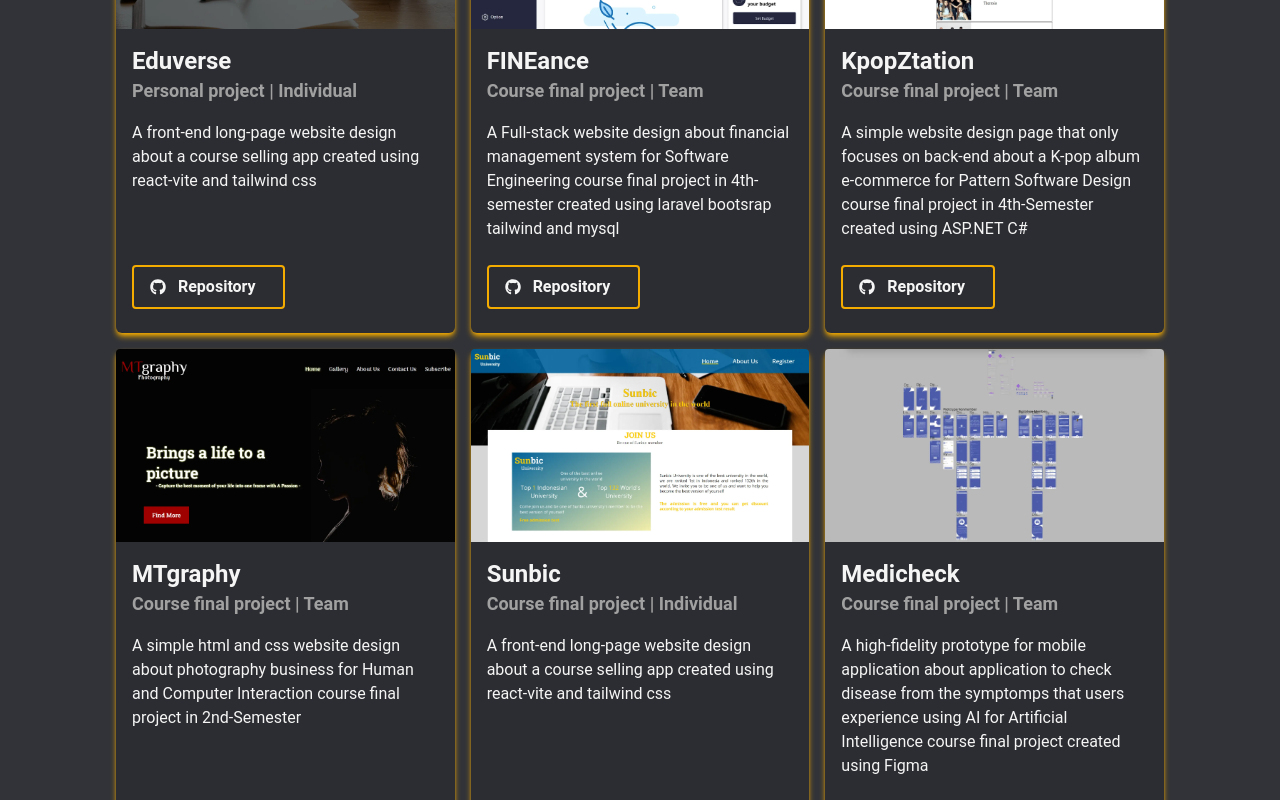
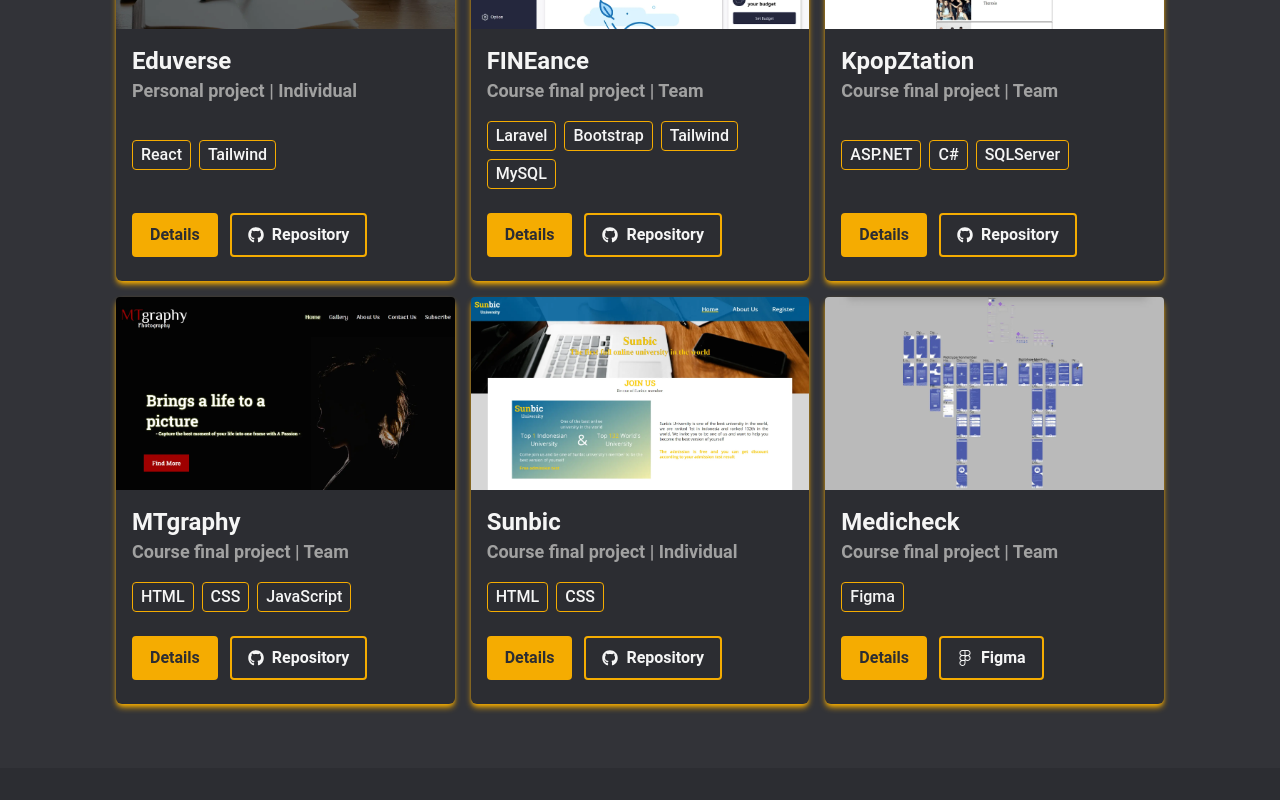
Before and after one commit to Dyxelta/Portofolio-Website, a React (Vite) app: page / in a window 1280 px wide. Shown: the part 2740-3540 px from the top of the page. Built offline with nearby package versions, Linux system fonts and the light colour scheme.

Commit message:
feat: adding more details for projects

```diff
--- a/src/components/Projects.jsx
+++ b/src/components/Projects.jsx
@@ -10,71 +10,71 @@ import { motion } from 'framer-motion'
 
 const Projects = () => {
 
-  const [index, setIndex] = useState()
+  const [index, setIndex] = useState(-1)
 
   const projectData = [
     {
-      indexNo: '0',
+      indexNo: 0,
       projectName: 'Eduverse',
       projectImg: Eduverse,
-      projectDesc: 'A front-end long-page website design about a course selling app created using react-vite and tailwind css',
+      projectDesc: "A front-end long-page website design about a course selling app where user can gain information about the course. I'm developing this to practice react and do some workaround with it.",
       projectType: 'Personal project | Individual',
-      projectTag: 'React Tailwind',
+      projectTag: ['React', 'Tailwind'],
       projectSource: 'https://github.com/Dyxelta/eduverse',
       projectRepo: 'Repository',
       projectRepoIcon: <FaGithub/>,
     },
     {
-      indexNo: '1',
+      indexNo: 1,
       projectName: 'FINEance',
       projectImg: FINEance,
-      projectDesc: 'A Full-stack website design about financial management system for Software Engineering course final project in 4th-semester created using laravel bootsrap tailwind and mysql',
+      projectDesc: "A Full-stack website design about financial management system where user can track their income/expense and set budget. This project is developed with team of 5 to fulfill Software Engineering course final project in 4th-semester. In this project I mostly contribute in front-end while also working a little bit back-end to fetch data from database",
       projectType: 'Course final project | Team',
-      projectTag: 'Laravel Bootstrap Tailwind MySQL',
+      projectTag: ['Laravel', 'Bootstrap', 'Tailwind', 'MySQL'],
       projectSource: 'https://github.com/RifianFernando/FINance-BE',
       projectRepo: 'Repository',
       projectRepoIcon: <FaGithub/>,
     },
     {
-      indexNo: '2',
+      indexNo: 2,
       projectName: 'KpopZtation',
       projectImg: KpopZtation,
-      projectDesc: 'A simple website design page that only focuses on back-end about a K-pop album e-commerce for Pattern Software Design course final project in 4th-Semester created using ASP.NET C#',
+      projectDesc: "A simple website design page that only focuses on back-end about a K-pop album store where user can see album details and buy album while admin can 'CRUD' album and artist. This project is developed with team of 4 to fulfill Pattern Software Design course final project in 4th-Semester. In this project I contribute in almost everything but mostly contribute in fetching data from database and workaround on how to show it for user",
       projectType: 'Course final project | Team',
-      projectTag: 'ASP.NET C# SQLServer',
+      projectTag: ['ASP.NET', 'C#', 'SQLServer'],
       projectSource: 'https://github.com/RifianFernando/PSD-Project-LAB',
       projectRepo: 'Repository',
       projectRepoIcon: <FaGithub/>,
     },
     {
-      indexNo: '3',
+      indexNo: 3,
       projectName: 'MTgraphy',
       projectImg: MTGraphy,
-      projectDesc: 'A simple html and css website design about photography business for Human and Computer Interaction course final project in 2nd-Semester',
+      projectDesc: "A simple html and css website design about photography business where user can gain information, see portfolio, and contact owner to book photography session. This project is developed with team of 2 to fulfill Human and Computer Interaction course final project in 2nd-Semester. In this project I contribute mostly in developing front-end while my teamate in designing the UI/UX",
       projectType: 'Course final project | Team',
-      projectTag: 'HTML CSS JS',
+      projectTag: ['HTML', 'CSS', 'JavaScript'],
       projectSource: 'https://github.com/Dyxelta/Project-HCI',
       projectRepo: 'Repository',
       projectRepoIcon: <FaGithub/>,
     },
     {
-      indexNo: '4',
+      indexNo: 4,
       projectName: 'Sunbic',
       projectImg: Sunbic,
-      projectDesc: 'A front-end long-page website design about a course selling app created using react-vite and tailwind css',
+      projectDesc: 'A simple pure html and css website design about online university where user can gain information and register. This project is developed to fulfill Human and Computer Interaction course assignment in 2nd-Semester. In this project i learn a lot of things about html and css especially pseudo-element',
       projectType: 'Course final project | Individual',
-      projectTag: 'HTML CSS',
+      projectTag: ['HTML', 'CSS'],
       projectSource: 'https://github.com/Dyxelta/Sunbic',
       projectRepo: 'Repository',
       projectRepoIcon: <FaGithub/>,
     },
     {
-      indexNo: '5',
+      indexNo: 5,
       projectName: 'Medicheck',
       projectImg: Medicheck,
-      projectDesc: 'A high-fidelity prototype for mobile application about application to check disease from the symptomps that users experience using AI for Artificial Intelligence course final project created using Figma',
+      projectDesc: 'A high-fidelity prototype for mobile application about application to check disease from the symptomps that users experience using AI. This project are designed to fulfill Artificial Intelligence course final project created using Figma.',
       projectType: 'Course final project | Team',
-      projectTag: 'React Tailwind',
+      projectTag: ['Figma'],
       projectSource: 'https://www.figma.com/file/XvcjXOQNfNYZuHlodZuJM2/Medicheck?type=design&node-id=0%3A1&mode=design&t=9OSkoFUYdwNXS9o3-1',
       projectRepo: 'Figma',
       projectRepoIcon: <FaFigma/>,
@@ -82,7 +82,7 @@ const Projects = () => {
   ]
 
   return (
-    <div name='projects' className='w-full h-auto py-8 text-offwhite bg-bggray font-roboto'>
+    <div name='projects' className='relative w-full h-auto py-8 text-offwhite bg-bggray font-roboto'>
       <div className='flex flex-col justify-center max-w-[1080px] w-full h-full mx-auto p-4'>
         <motion.div className='pb-4'
         initial='hidden'
@@ -116,17 +116,64 @@ const Projects = () => {
                 <div>
                   <h1 className='text-2xl font-semibold text-offwhite'>{data.projectName}</h1>
                   <h2 className='text-lg font-semibold text-offwhite-dark'>{data.projectType}</h2>
-                    <p className='text-offwhite py-4'>{data.projectDesc}</p>
                 </div>
-                  <a className='flex items-center justify-start gap-3 w-[35%] md:w-[50%] border-2 text-offwhite font-semibold border-primary px-4 py-2 my-2 hover:bg-primary hover:scale-105 hover:text-bgblack duration-300 rounded cursor-pointer' href={data.projectSource}>
+                <div className='flex flex-wrap gap-2 py-4'>
+                  {data.projectTag.map((tag, tagIndex) => (
+                    <div className='flex items-center justify-center border border-primary rounded px-2 py-[2px] font-medium'>{tag}</div>
+                  ))}
+                </div>
+                <div className='flex items-center justify-start gap-3'>
+                  <button className='inline-flex items-center justify-center w-auto border-2 text-bgblack font-semibold border-primary bg-primary px-4 py-2 my-2 hover:bg-primary-dark hover:scale-105 hover:border-primary-dark duration-300 rounded cursor-pointer' onClick={()=>setIndex(index)}>
+                    Details
+                  </button>
+                  <a className='inline-flex items-center justify-start gap-2 w-auto border-2 text-offwhite font-semibold border-primary px-4 py-2 my-2 hover:bg-primary hover:scale-105 hover:text-bgblack duration-300 rounded cursor-pointer' href={data.projectSource}>
                     {data.projectRepoIcon} {data.projectRepo}
                   </a>
                 </div>
               </div>
+            </div>
             ))}
-
         </motion.div>
       </div>
+
+      {
+        index >= 0 ?
+
+        <div className='fixed top-0 left-0 w-screen h-full flex items-center justify-center bg-black/[0.7] z-20 overflow-x-hidden p-4'>
+          <div onClick={()=>setIndex(-1)} className='absolute w-full h-full z-30'></div>
+          <div className='flex flex-col container rounded-md mx-auto content-div max-w-[600px] bg-bgblack z-40'>
+            <div className='flex items-center justify-center'>
+              <img className='w-[80%] h-auto shadow-md shadow-primary rounded mt-4' src={projectData[index].projectImg} alt="" />
+            </div>
+            <div className='p-4 flex flex-col justify-between h-full'>
+              <div>
+                <h1 className='text-2xl font-semibold text-offwhite'>{projectData[index].projectName}</h1>
+                <h2 className='text-lg font-semibold text-offwhite-dark'>{projectData[index].projectType}</h2>
+                <p className='text-offwhite py-2'>{projectData[index].projectDesc}</p>
+              </div>
+              <div className='flex flex-wrap gap-2 py-2'>
+                {projectData[index].projectTag.map((tag, tagIndex) => (
+                  <div className='flex items-center justify-center border border-primary rounded px-2 py-[2px] font-medium'>{tag}</div>
+                ))}
+              </div>
+              <div className='flex items-center justify-start gap-3'>
+                <button className='md:hidden inline-flex items-center justify-center w-auto border-2 text-bgblack font-semibold border-primary bg-primary px-4 py-2 my-2 hover:bg-primary-dark hover:scale-105 hover:border-primary-dark duration-300 rounded cursor-pointer' onClick={()=>setIndex(-1)}>
+                  Close
+                </button>
+                <a className='inline-flex items-center justify-start gap-2 w-auto border-2 text-offwhite font-semibold border-primary px-4 py-2 my-2 hover:bg-primary hover:scale-105 hover:text-bgblack duration-300 rounded cursor-pointer' href={projectData[index].projectSource}>
+                  {projectData[index].projectRepoIcon} {projectData[index].projectRepo}
+                </a>
+              </div>
+            </div>
+          </div>
+        </div>
+
+        :
+
+        null
+
+      }
+
     </div>
   )
 }
```
Lines whose indentation alone changed are shown as unchanged.
